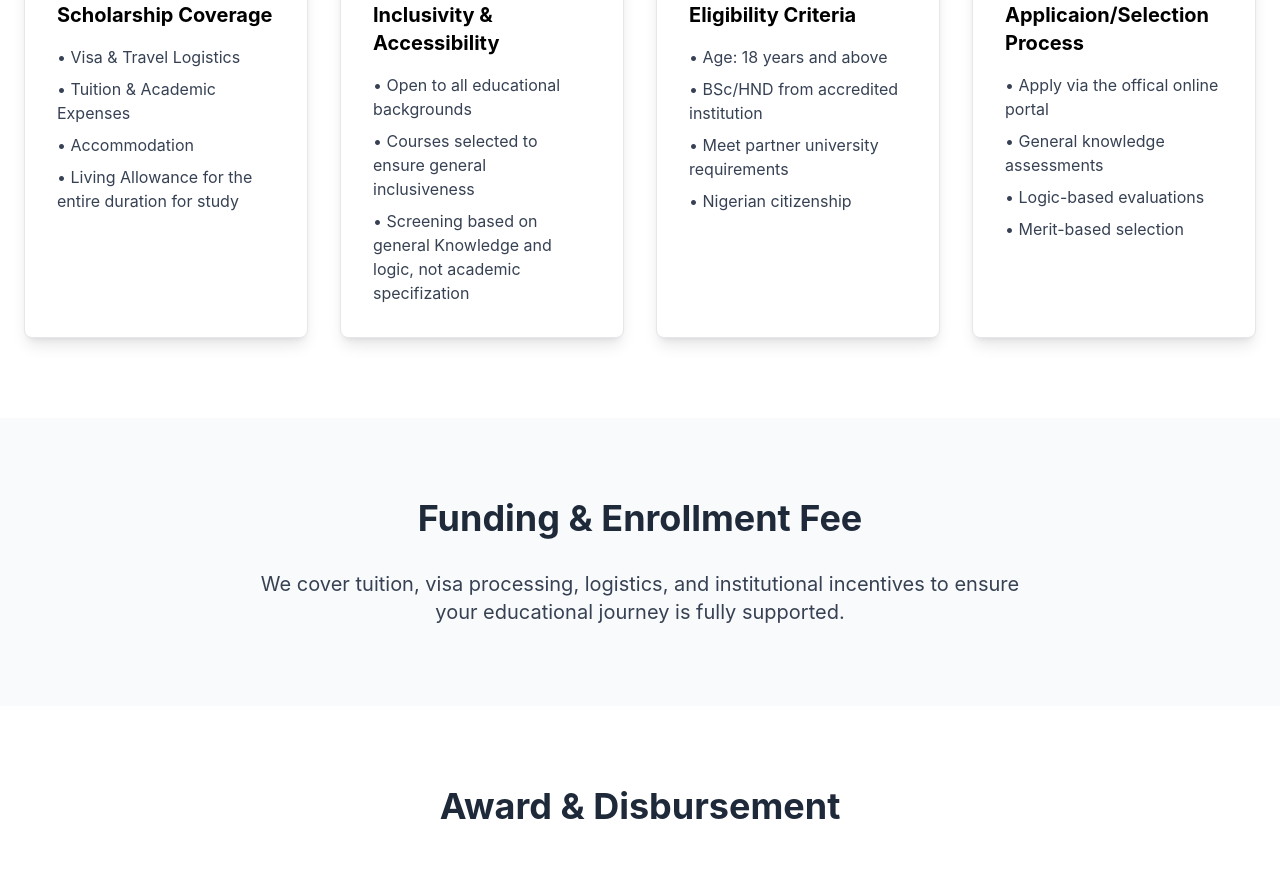
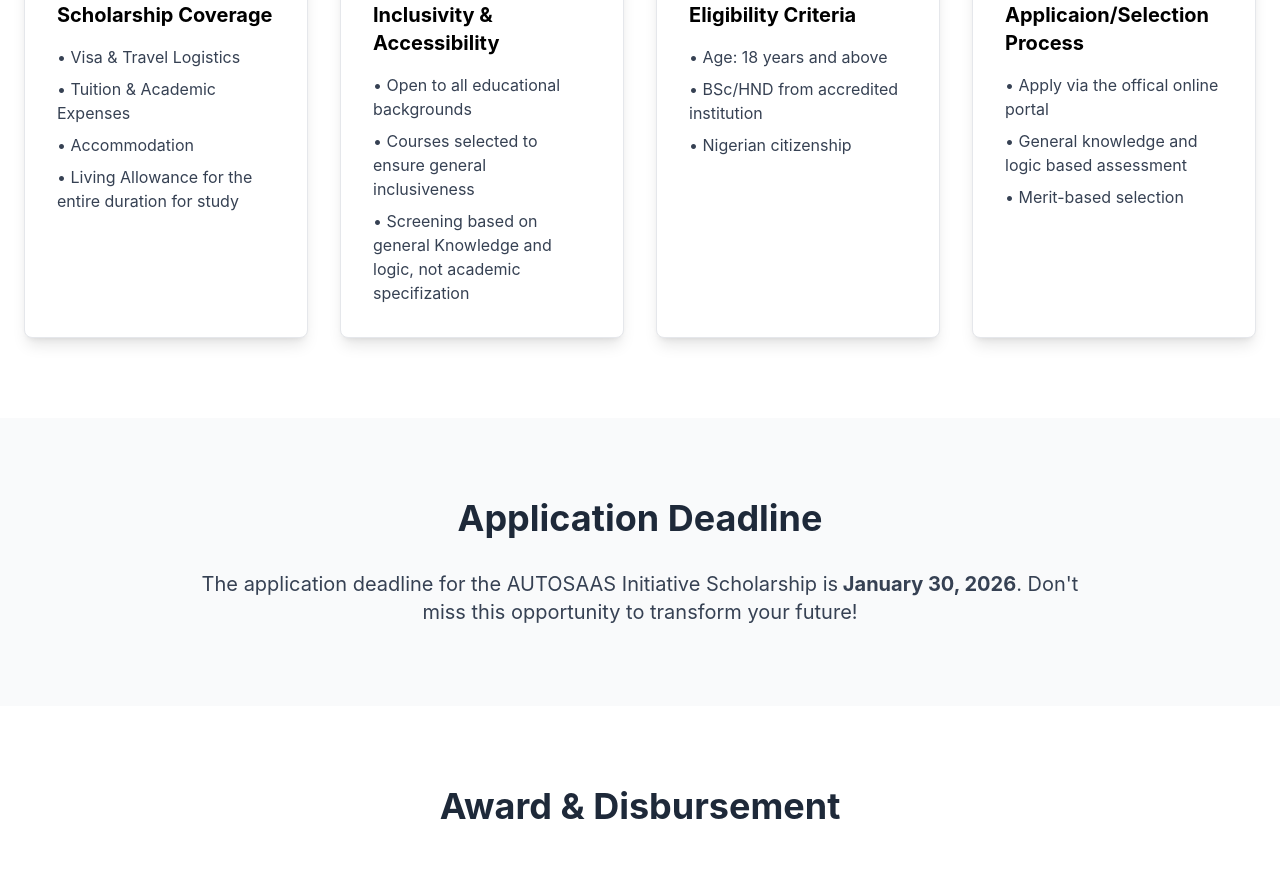
Before and after one commit to Enesi-George/AUTOMOSAAS, a React (Vite) app: page /scholarship in a window 1280 px wide. Shown: the part 1920-2808 px from the top of the page. Built offline with nearby package versions, Linux system fonts and the light colour scheme; no server answers.

Commit message:
updated application requirment

```diff
--- a/src/page/Scholarship/index.jsx
+++ b/src/page/Scholarship/index.jsx
@@ -176,7 +176,6 @@
               <ul className="space-y-2 text-gray-700">
                 <li>• Age: 18 years and above</li>
                 <li>• BSc/HND from accredited institution</li>
-                <li>• Meet partner university requirements</li>
                 <li>• Nigerian citizenship</li>
               </ul>
             </div>
@@ -186,8 +185,7 @@
               <h3 className="text-xl font-bold mb-4">Applicaion/Selection Process</h3>
               <ul className="space-y-2 text-gray-700">
                 <li>• Apply via the offical online portal</li>
-                <li>• General knowledge assessments</li>
-                <li>• Logic-based evaluations</li>
+                <li>• General knowledge and logic based assessment</li>
                 <li>• Merit-based selection</li>
               </ul>
             </div>
@@ -199,11 +197,11 @@
       <section className="py-20 bg-gray-50">
         <div className="max-w-7xl mx-auto px-6 text-center">
           <h2 className="text-3xl md:text-4xl font-bold mb-8 text-gray-800">
-            Funding & Enrollment Fee
+            Application Deadline
           </h2>
-          <p className="text-xl text-gray-700 max-w-3xl mx-auto">
-            We cover tuition, visa processing, logistics, and institutional
-            incentives to ensure your educational journey is fully supported.
+          <p className="text-xl text-gray-700 max-w-4xl mx-auto">
+            The application deadline for the AUTOSAAS Initiative Scholarship is
+           <strong> January 30, 2026</strong>. Don't miss this opportunity to transform your future!
           </p>
         </div>
       </section>
```
